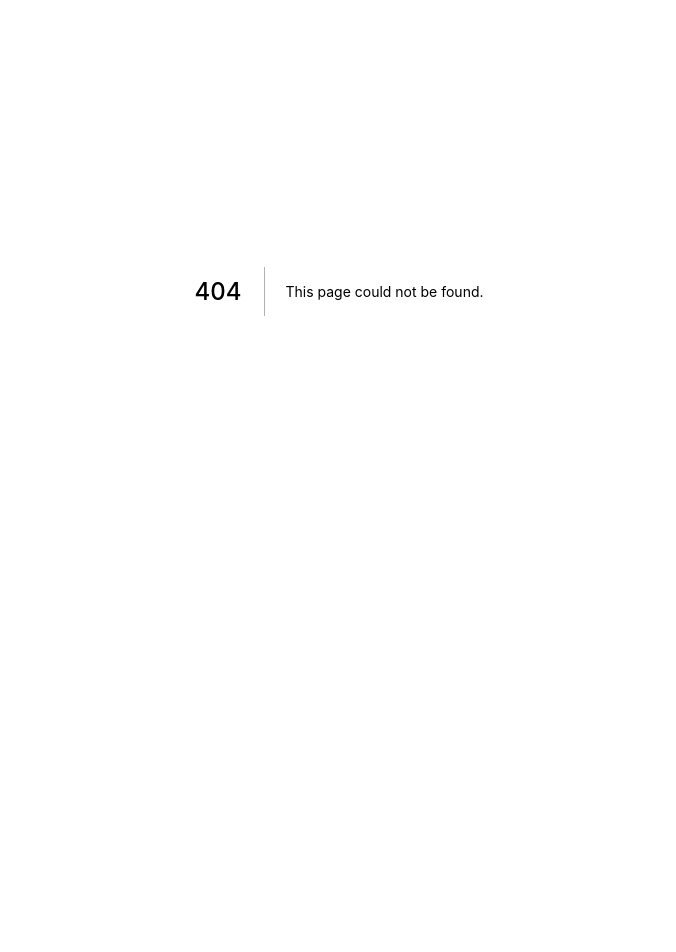
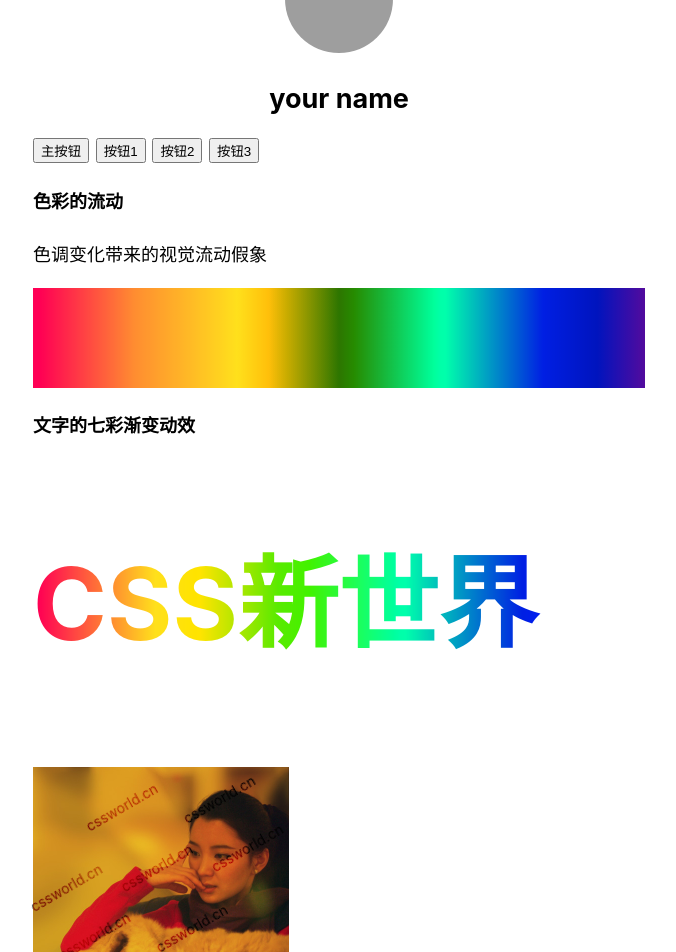
Before and after one commit to Ansai-eye/nextjs-project, a Next.js app: page /cssnewworld/chapter11 in a window 1280 px wide. Before the commit this address had no page. Shown: the part 109-1061 px from the top of the page, without its empty margins (301-977 px from the left). Before the commit the page ends 800 px from the top, so only its background shows below. Built offline with nearby package versions, Linux system fonts and the light colour scheme; grey boxes are pictures that could not be loaded.

Commit message:
css新世界 11.3

```diff
--- /dev/null
+++ b/next.config.js
@@ -0,0 +1,6 @@
+module.exports = {
+  images: {
+    loader: 'imgix',
+    path: ''
+  }
+}
--- /dev/null
+++ b/pages/cssnewworld/chapter11/index.js
@@ -0,0 +1,30 @@
+import Head from "next/head";
+import Layout from "../../../components/layout";
+import Image from "next/image";
+
+import styles from './index.module.css';
+import Pic1 from './1.jpg';
+
+export default function Chapter11() {
+  return (
+    <Layout>
+      <Head>
+        <title>Chapter 11</title>
+      </Head>
+      <div className={styles.container}>
+        <button className={styles.button}>主按钮</button>
+        <button className={styles.button}>按钮1</button>
+        <button className={styles.button}>按钮2</button>
+        <button className={styles.button}>按钮3</button>
+      </div>
+      <h4>色彩的流动</h4>
+      <p>色调变化带来的视觉流动假象</p>
+      <div className={styles.flowColorful}></div>
+      <h4>文字的七彩渐变动效</h4>
+      <h2 className={styles.flowSlogon}>CSS新世界</h2>
+      <div className={styles.waterMark}>
+        <Image src={Pic1} width={256} height={192}/>
+      </div>
+    </Layout>
+  );
+}
--- /dev/null
+++ b/pages/cssnewworld/chapter11/index.module.css
@@ -0,0 +1,51 @@
+.container {}
+
+.button {
+  filter: hue-rotate(60deg);
+}
+
+.button+.button {
+  margin-inline-start: .5em;
+}
+
+.flowColorful {
+  height: 100px;
+  background: linear-gradient(to right, red, orange, yellow, green, cyan, blue, purple);
+  animation: hue 6s linear infinite;
+}
+
+@keyframes hue {
+  from {
+    filter: hue-rotate(0deg);
+  }
+
+  to {
+    filter: hue-rotate(360deg);
+  }
+}
+
+.flowSlogon {
+  font-size: 100px;
+  background-clip: text;
+  -webkit-text-fill-color: transparent;
+  background-image: linear-gradient(to right, red, yellow, lime, aqua, blue, fuchsia);
+  animation: hue 6s linear infinite;
+}
+
+.waterMark {
+  width: 256px;
+  height: 192px;
+  position: relative;
+  font-size: 14px;
+}
+
+.waterMark::before {
+  content: "cssworld.cn";
+  position: absolute;
+  mix-blend-mode: overlay;
+  text-shadow: 10ch 2em, -10ch 2em, 10ch -2em, -10ch -2em, 0 -5em, 0 5em;
+  transform: rotate(-30deg);
+  left: calc(50% - 5ch);
+  top: 90px;
+  z-index: 1;
+}
```
Also changed, not shown: pages/cssnewworld/chapter11/1.jpg (added).
